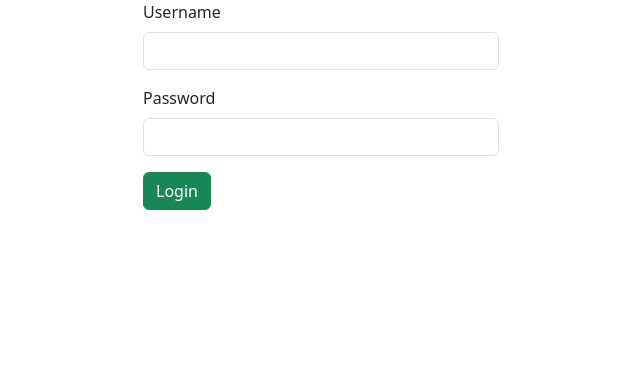
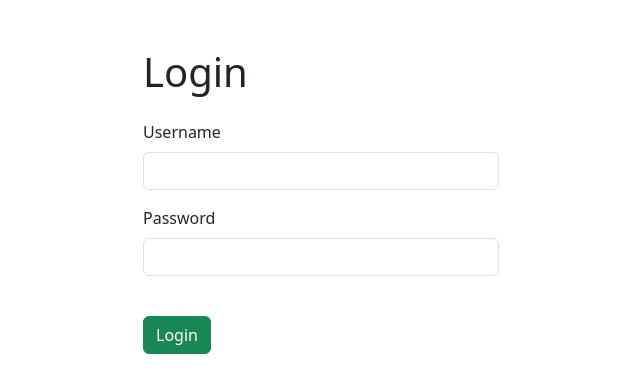
Before and after one commit to FawziElZein/RegisterLoginPage, a plain HTML site: page index.html in a window 1280 px wide. Shown: the whole page, without its empty margins (319-959 px from the left). Drawn offline with Linux system fonts and the light colour scheme.

Commit message:
adding h1 and margins around h1 and login button

```diff
--- a/index.html
+++ b/index.html
@@ -11,8 +11,11 @@
 
 <body>
     <section class="container">
+
         <div class="row">
+
             <div class="col-md-4 offset-md-4">
+                <h1 class="mt-5 mb-4">Login</h1>
     <form action="" method="POST" class="validated-form" novalidate>
         <div class="mb-3">
             <label class="form-label" for="username">Username</label>
@@ -28,7 +31,7 @@
                 Please add password
             </div>
         </div>
-        <button class="btn btn-success">Login</button>
+        <button class="btn btn-success my-4">Login</button>
             <script src="assets/js/bootstrap.bundle.min.js" type="text/javascript"></script>
             <script src="assets/js/validateForms.js"></script>
         </div>
```
